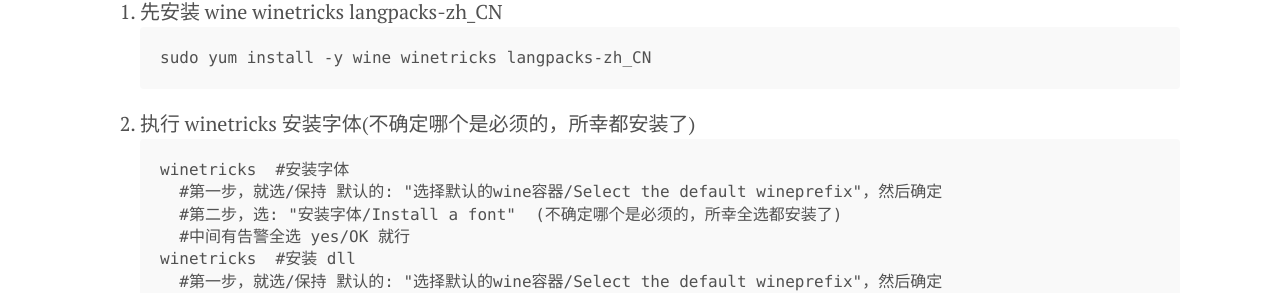
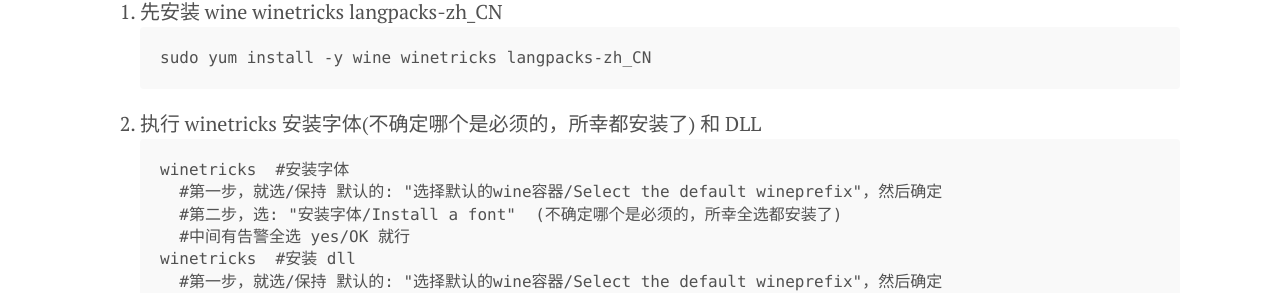
Before and after one commit to tcler/tcler.github.io, a Jekyll site: the page built from _posts/2023-03-31-Install-WeChat-on-Fedora-37.md, in a window 1280 px wide and 900 px high, scrolled down 497 px. Shown: the part 150-443 px from the top of the window. Built offline with Jekyll 4.4.1, drawn with Linux system fonts in a browser that asks for light colours.

Commit message:
Update 2023-03-31-Install-WeChat-on-Fedora-37.md

````diff
--- a/_posts/2023-03-31-Install-WeChat-on-Fedora-37.md
+++ b/_posts/2023-03-31-Install-WeChat-on-Fedora-37.md
@@ -18,7 +18,7 @@
 sudo yum install -y wine winetricks langpacks-zh_CN
 ```
 
-2. 执行 winetricks 安装字体(不确定哪个是必须的，所幸都安装了)
+2. 执行 winetricks 安装字体(不确定哪个是必须的，所幸都安装了) 和 DLL
 ```
 winetricks  #安装字体
   #第一步，就选/保持 默认的: "选择默认的wine容器/Select the default wineprefix"，然后确定
````
